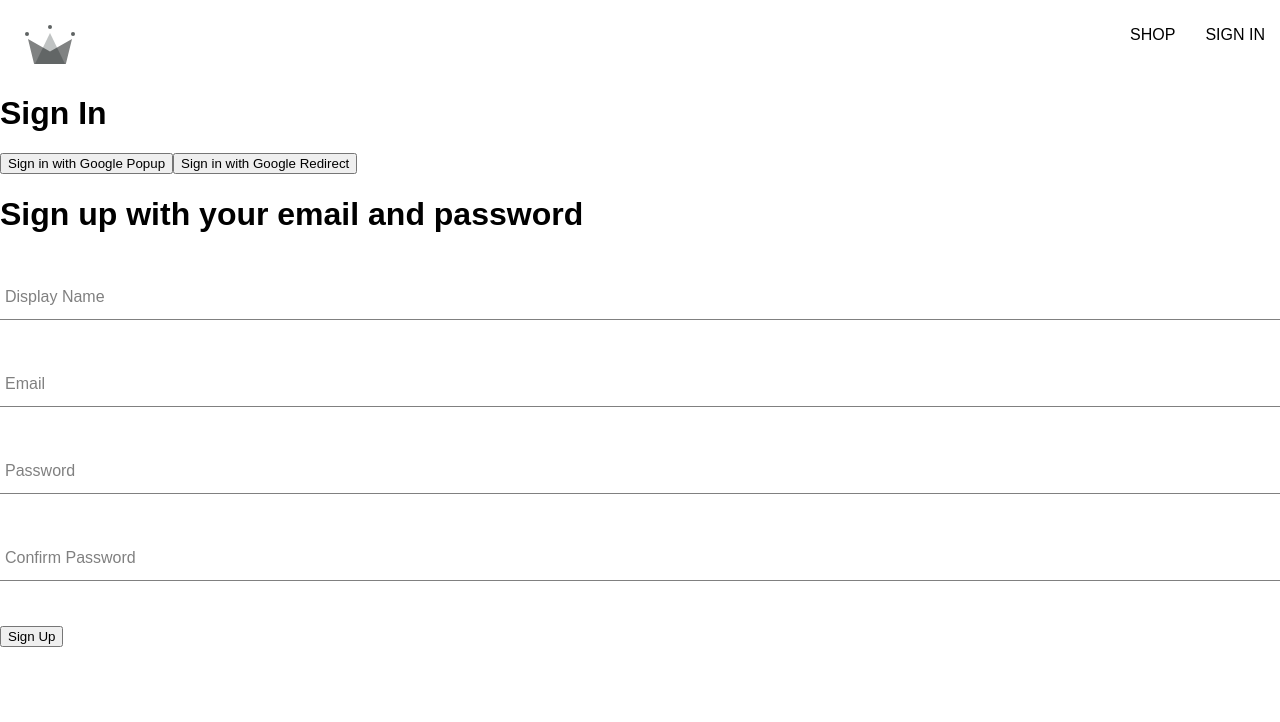
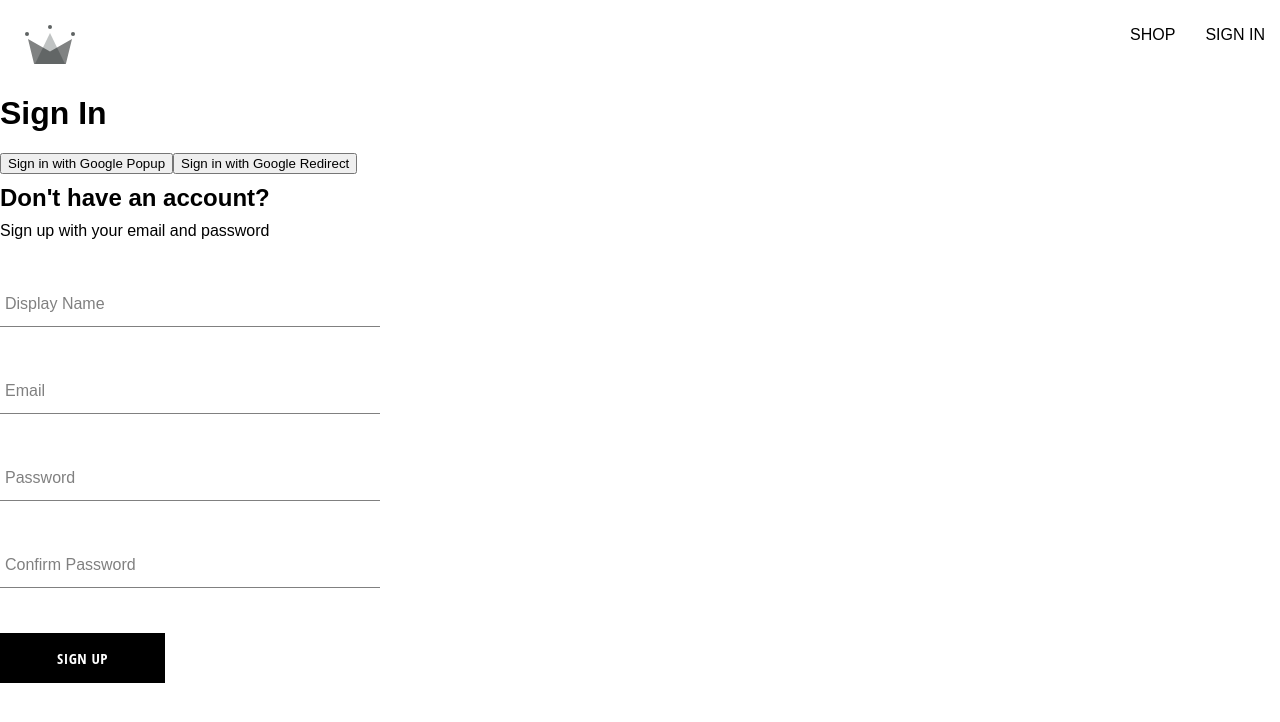
Before and after one commit to Brescia717/crwn-clothing, a React (Create React App) app: page /sign-in in a window 1280 px wide. Shown: the top 722 px of the page. Built offline with nearby package versions, Linux system fonts and the light colour scheme; a web font is replaced by a local one.

Commit message:
Created Button component and added it to the sign-up-form component.

```diff
--- /dev/null
+++ b/src/components/button/button.component.jsx
@@ -0,0 +1,19 @@
+import "./button.styles.scss";
+
+const BUTTON_TYPE_CLASSES = {
+  google: "google-sign-in",
+  inverted: "inverted",
+};
+
+const Button = ({ children, buttonType, ...otherProps }) => {
+  return (
+    <button
+      className={`button-container ${BUTTON_TYPE_CLASSES[buttonType]}`}
+      {...otherProps}
+    >
+      {children}
+    </button>
+  );
+};
+
+export default Button;
--- /dev/null
+++ b/src/components/button/button.styles.scss
@@ -0,0 +1,46 @@
+.button-container {
+  min-width: 165px;
+  width: auto;
+  height: 50px;
+  letter-spacing: 0.5px;
+  line-height: 50px;
+  padding: 0 35px 0 35px;
+  font-size: 15px;
+  background-color: black;
+  color: white;
+  text-transform: uppercase;
+  font-family: 'Open Sans Condensed';
+  font-weight: bolder;
+  border: none;
+  cursor: pointer;
+  display: flex;
+  justify-content: center;
+
+  &:hover {
+    background-color: white;
+    color: black;
+    border: 1px solid black;
+  }
+
+  &.google-sign-in {
+    background-color: #4285f4;
+    color: white;
+
+    &:hover {
+      background-color: #357ae8;
+      border: none;
+    }
+  }
+
+  &.inverted {
+    background-color: white;
+    color: black;
+    border: 1px solid black;
+
+    &:hover {
+      background-color: black;
+      color: white;
+      border: none;
+    }
+  }
+}
--- a/src/components/sign-up-form/sign-up-form.component.jsx
+++ b/src/components/sign-up-form/sign-up-form.component.jsx
@@ -6,6 +6,7 @@
 } from "../../utils/firebase/firebase.utils";
 
 import FormInput from "../form-input/form-input.component";
+import Button from "../button/button.component";
 
 import "./sign-up-form.styles.scss";
 
@@ -56,8 +57,9 @@
   };
 
   return (
-    <div>
-      <h1>Sign up with your email and password</h1>
+    <div className="sign-up-container">
+      <h2>Don't have an account?</h2>
+      <span>Sign up with your email and password</span>
       <form onSubmit={handleSubmit}>
         <FormInput
           label="Display Name"
@@ -102,7 +104,7 @@
             value: confirmPassword,
           }}
         />
-        <button type="submit">Sign Up</button>
+        <Button type="submit">Sign Up</Button>
       </form>
     </div>
   );
--- a/src/components/sign-up-form/sign-up-form.styles.scss
+++ b/src/components/sign-up-form/sign-up-form.styles.scss
@@ -0,0 +1,9 @@
+.sign-up-container {
+  display: flex;
+  flex-direction: column;
+  width: 380px;
+
+  h2 {
+    margin: 10px 0;
+  }
+}
```
